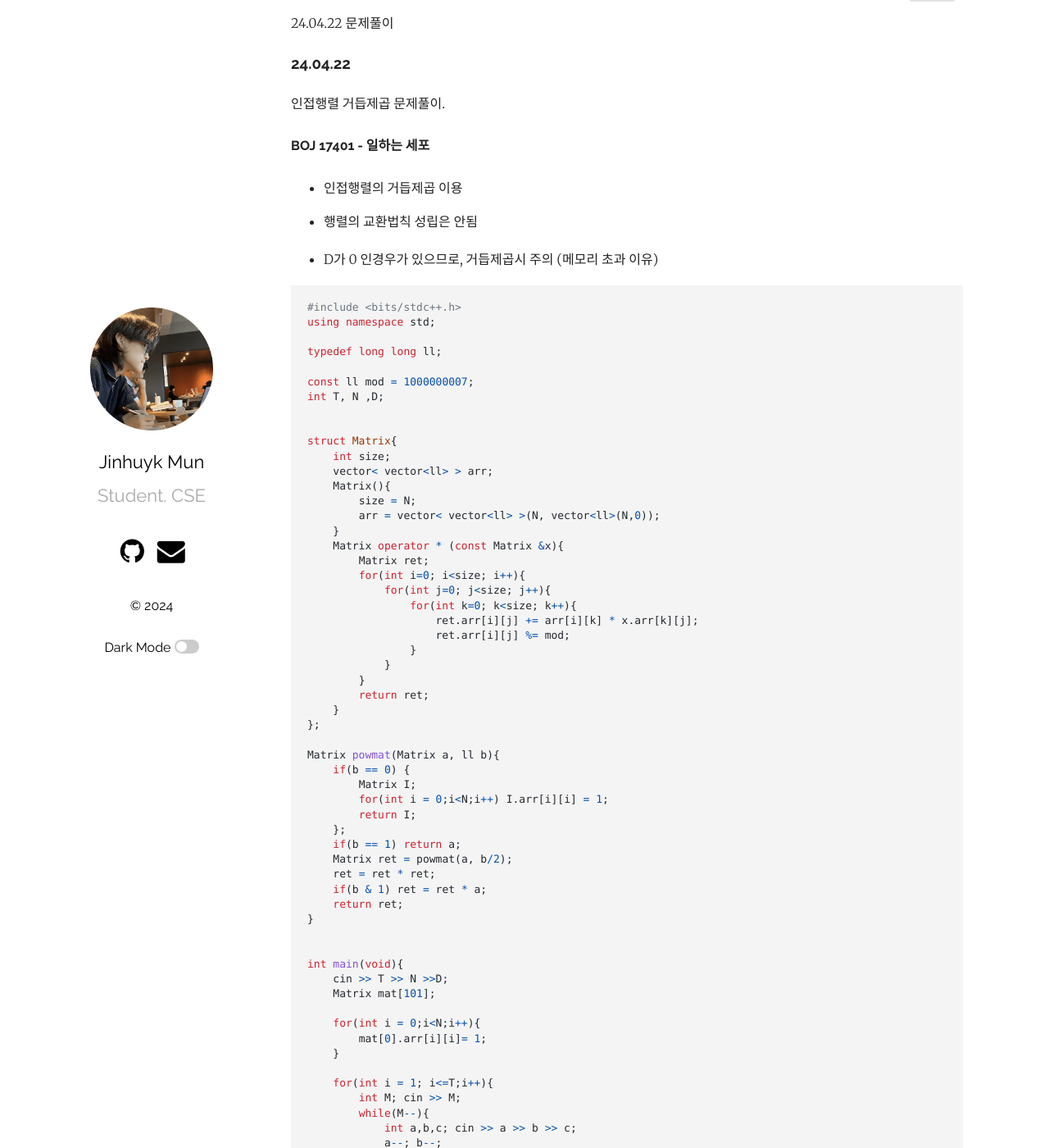
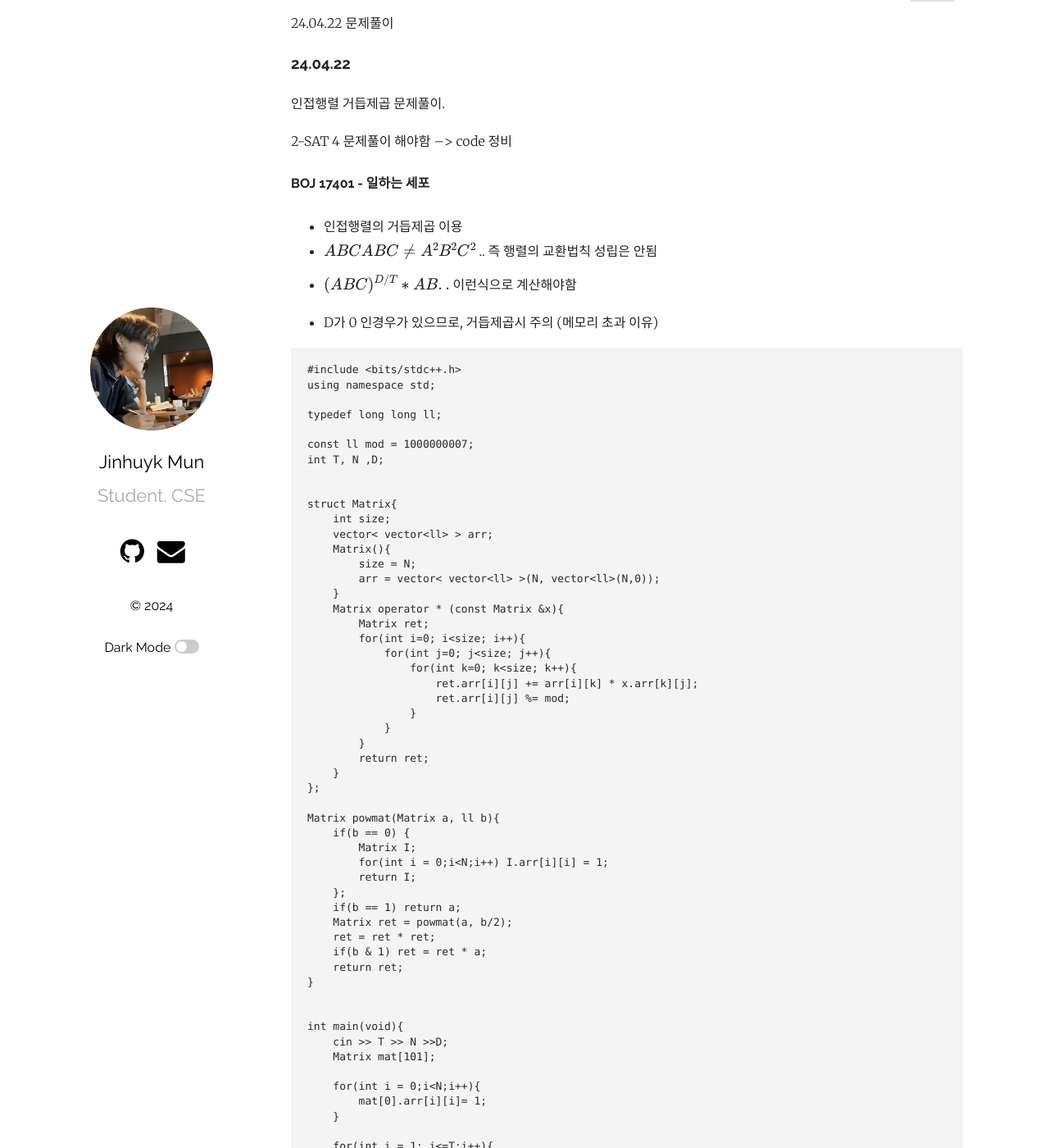
Before and after one commit to jinhuyk/jinhuyk.github.io, a Jekyll site: the page built from _posts/2024-04-22-ps.md, in a window 1280 px wide and 1400 px high, scrolled down 200 px. Shown: the whole window at 82% size. Built offline with Jekyll 4.4.1, drawn with Linux system fonts in a browser that asks for light colours; formulas are drawn with MathJax 3; some of the changed text lies outside the part shown.

Commit message:
문제 해결

````diff
--- a/_posts/2024-04-22-ps.md
+++ b/_posts/2024-04-22-ps.md
@@ -11,14 +11,17 @@ use_math: true
 
 인접행렬 거듭제곱 문제풀이.
 
+2-SAT 4 문제풀이 해야함 --> code 정비
+
 #### BOJ 17401 - 일하는 세포
 
 - 인접행렬의 거듭제곱 이용
-- 행렬의 교환법칙 성립은 안됨
+- $ ABCABC \neq A^2 B^2 C^2 $ .. 즉 행렬의 교환법칙 성립은 안됨
+- $ (ABC)^{D/T} * AB .. $ 이런식으로 계산해야함
 
 - D가 0 인경우가 있으므로, 거듭제곱시 주의 (메모리 초과 이유)
 
-```cpp
+```
 #include <bits/stdc++.h>
 using namespace std;
 
@@ -103,7 +106,7 @@ int main(void){
 
 - https://angjong55.tistory.com/13 참고
 
-```cpp
+```
 #include <bits/stdc++.h>
 using namespace std;
 
@@ -167,7 +170,7 @@ int main(void){
 - 간단히 이항계수 계산으로 풀어주면 됨
 - 좀더 간단한 inv 계산 식 사용
 
-```cpp
+```
 #include <bits/stdc++.h>
 using namespace std;
 
````
